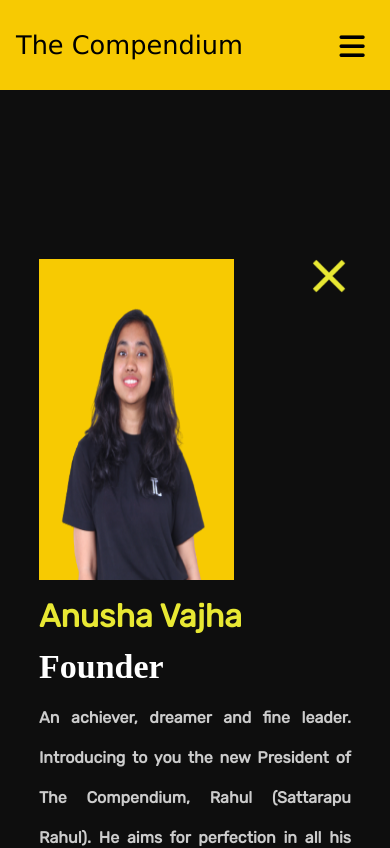
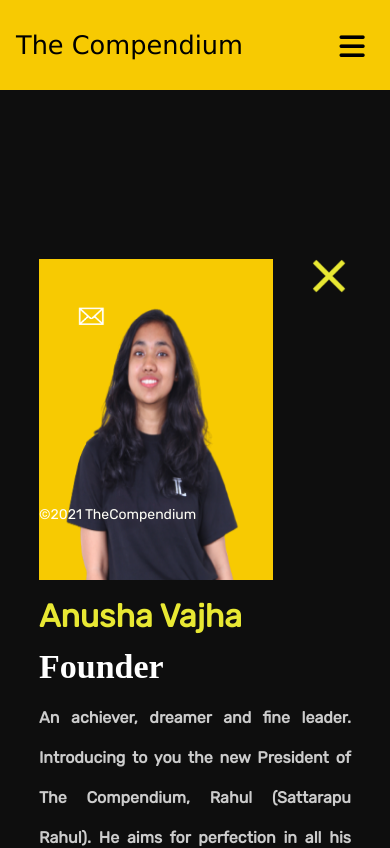
Before and after one commit to Akhilchary/compendium-clientside, a React (Create React App) app: page /#/founder in a window 390 px wide. Shown: the top 848 px of the page. Built offline with nearby package versions, Linux system fonts and the light colour scheme.

Commit message:
Update Aboutus-individual.css

```diff
--- a/src/pages/Aboutus/Aboutus-individual.css
+++ b/src/pages/Aboutus/Aboutus-individual.css
@@ -50,7 +50,7 @@
     background-color: #0E0E0E;
 }
 .Cofounderpic{
-    position: absolute;
+    position: relative;
     background-color: #F7CA02;
     top: 20%;
     left: 10%;
@@ -92,7 +92,7 @@
     line-height: 40px;
     color: #FFFFFF;
 }
-.creativedirectordescription,.founderdescription,.presidentdescription,.managingdirectordescription{
+.creativedirectordescription,.founderdescription,.presidentdescription,.managingdirectordescription,.Cofounderdescription{
     position: absolute;
     width: 50%;
     left: 40%;
@@ -112,24 +112,16 @@
     top: 20%;
 
 }
-.footer-3{
-    /* width: 100vw;
-    height: 60vh;*/
+.footer-AI{
+    width: 100%;
+    height: 30vw;
+    position: absolute;
     background: #0E0E0E;
-    position: absolute;
-    top: 100%;
-    /*left: 0%;
-    bottom: 0%; */
-    width: 100%;
-    height: 65%;
-    margin-top: 50px;
-    margin-bottom: 50px;
+    top: 130vh;
 }
-
-.soc-p{
-
+.soc-p-art-H{
     position: relative;
-    top: 10vh;
+    top: 6vh;
     left: 15vw;
     font-family: rubik;
     font-style: normal;
@@ -139,14 +131,21 @@
     color: #FFFFF7;
     width: fit-content;
 }
-.linkdin-ic{
+.linkdin-ic-H{
     position: absolute;
     top: 22vh;
-    left: 16vw;
+    left: 15vw;
     width: 30px;
     height: 30px;
 }
-.insta-ic{
+.insta-ic-H{
+    position: absolute;
+    top: 22.8vh;
+    left: 18.0vw;
+    width: 27px;
+    height: 25px;
+}
+.mail-ic-H{
     position: absolute;
     top: 22.8vh;
     left: 21vw;
@@ -154,14 +153,26 @@
     height: 25px;
 }
 
-.footer-nav{
+.footer-nav-H{
     color: white;
     position: absolute;
     left: 60vw;
     top: 6vh;
 }
+.linkdin-ic-H:hover{
+    cursor: pointer;
+    background-image: #597ECD;
+}
+.mail-ic-H:hover{
+    cursor: pointer;
+    color: #597ECD;
+}
+.insta-ic-H:hover{
+    cursor: pointer;
+    color: #597ECD;
+}
 
-.footer-nav>h3{
+.footer-nav-H>h3{
     font-family: rubik;
     font-style: normal;
     font-weight: bold;
@@ -171,23 +182,24 @@
     color: #FFFFF7;
 }
 
-.footNav-content{
+.footNav-content-H{
+    /* margin-left: 45px; */
     display: flex;
     flex-direction: column;
     justify-content: space-between;
 }
-.footNav-content>p{
-    margin: 20px;
+.footNav-content-H>a{
+    margin: 10px;
+    margin-left: 20px;
     font-family: Rubik;
     font-style: normal;
     font-weight: normal;
     font-size: 16px;
     line-height: 15px;
-
     color: #FFFFF7;
 }
 
-.copyright{
+.copyright-H{
     font-family: Rubik;
     font-style: normal;
     font-weight: normal;
@@ -198,6 +210,25 @@
     top: 60vh;
     left: 10vw;
 }
+.email{
+    background-color: #F7CA02;
+}
+
+  form input {
+    border: none;
+    background: transparent;
+    border-bottom: 1px solid #0F0F0F;
+    outline: none;
+  }
+  .footNav-content-H>a{
+    text-decoration: none;
+    color: white;
+
+  }
+  .footNav-content-H>a:hover{
+      color: #F7CA02;
+  }
+
 @media screen and (max-width: 450px)  {
     .Founderbody{
         position: absolute;
@@ -211,7 +242,7 @@
         top: 10%;
     }
     .teammembersname{
-        position: absolute;
+        position: relative;
         width: 80%;
         left: 10%;
         top: 30%;
@@ -229,47 +260,17 @@
         top: 36%;
         font-family: Rubik;
     }
-    .footer-3{
-        background: #0E0E0E;
+    .footer-AI{
         position: absolute;
-        top: 190%;
-        width: 100%;
-        height: 65%;
-        margin-top: 50px;
-        margin-bottom: 50px;
+        top: 230%;
     }
-    .soc-p1{
-        position: absolute;
-        top: 20%;
-        left: 20%;
-        font-family: rubik;
-        font-style: normal;
-        font-weight: bold;
-        font-size: 26px;
-        line-height: 30px;
-        color: #FFFFF7;
-        width: fit-content;
+    .insta-ic-H{
+        top: 29vh;
+        left: 7.5vh;
     }
-    .linkdin-ic1{
-        position: absolute;
-        top: 30%;
-        left: 20%;
-        width: 30px;
-        height: 30px;
-    }
-    .insta-ic1{
-        position: absolute;
-        top: 31%;
-        left: 30%;
-        width: 27px;
-        height: 25px;
-    }
-
-    .footer-nav1{
-        color: white;
-        position: absolute;
-        left: 60%;
-        top: 20%;
+    .mail-ic-H{
+        top: 35vh;
+        left: 7.5vh;
     }
     .Presidentbody{
         position: absolute;
@@ -284,8 +285,8 @@
         height: 200%;
         background-color: #0E0E0E;
     }
-    .Creativedirectorpic,.Founderpic,.Presidentpic{
-        width: 50%;
+    .Creativedirectorpic,.Founderpic,.Presidentpic,.Cofounderpic{
+        width: 60%;
         height: 19%;
         position: absolute;
         top: 10%;
@@ -304,4 +305,14 @@
         top: 8%;
         left: 10%;
     }
+    .Cofounderbody{
+        position: absolute;
+        width: 100%;
+        height: 200%;
+        background-color: #0E0E0E;
+    }
+   .Cofoundername{
+       color: white;
+
+   }
 }
```
